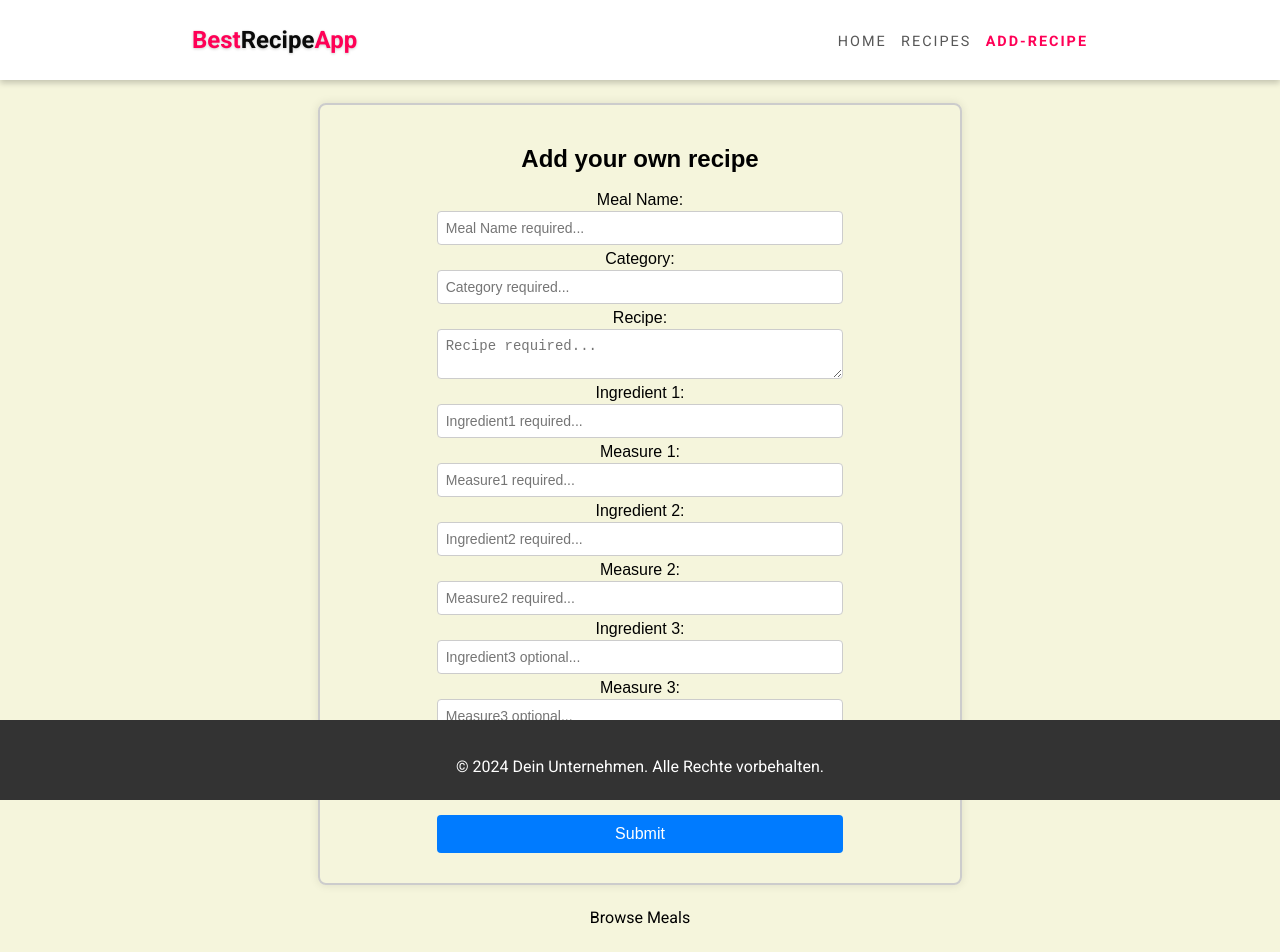
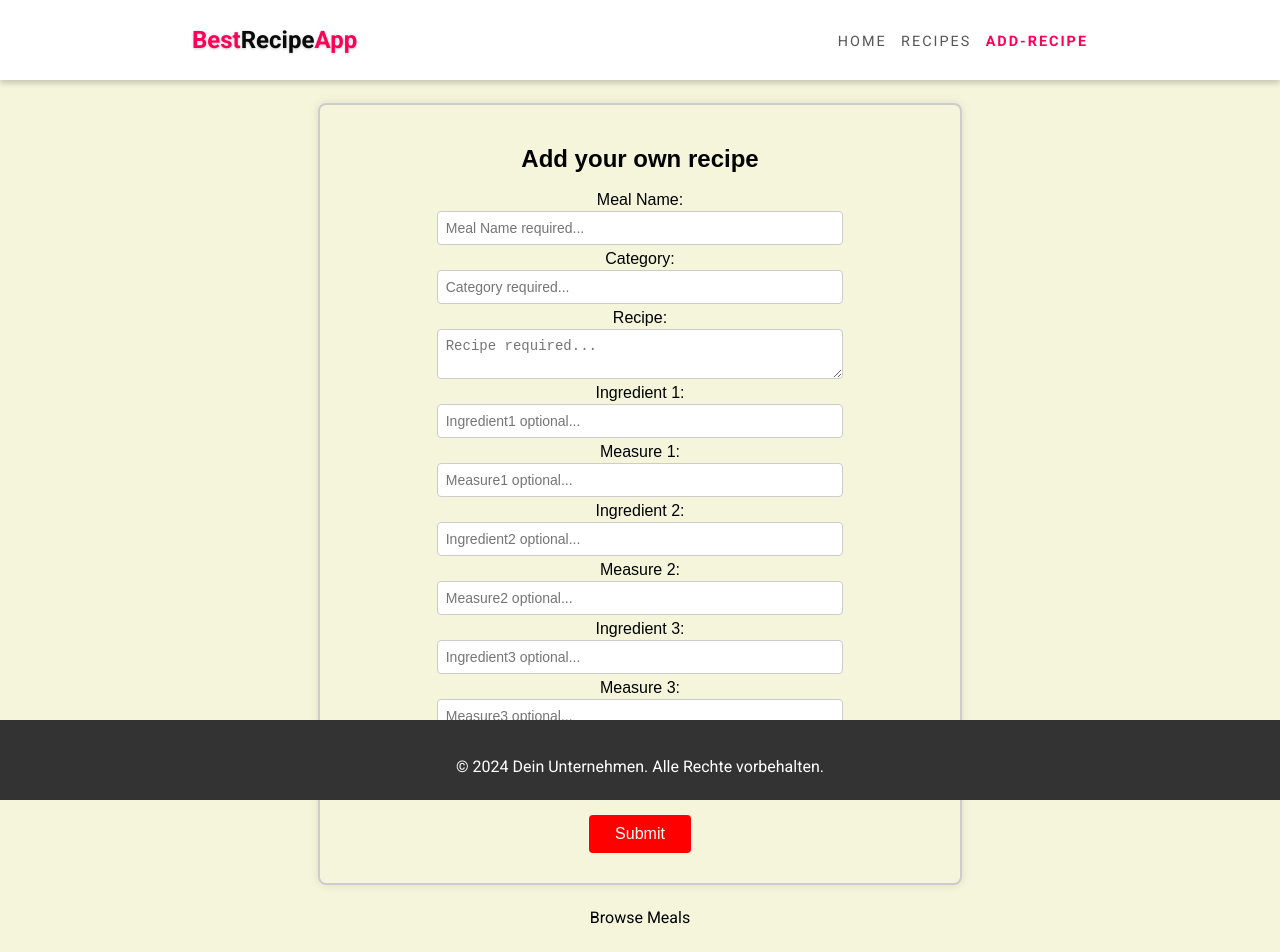
Before and after one commit to SiqiZheng94/siqizheng-RecipeApp, a React (Vite) app in the folder frontend/: page /add-recipe in a window 1280 px wide. Shown: the top 952 px of the page. Built offline with nearby package versions, Linux system fonts and the light colour scheme; no server answers.

Commit message:
alert message

```diff
--- a/frontend/src/App.tsx
+++ b/frontend/src/App.tsx
@@ -15,8 +15,9 @@ import RecipeDetailsPage from "./pages/RecipeDetailsPage.tsx";
 
 import FirstLetterMealPage from "./pages/FirstLetterMealPage.tsx";
 
-import AddRecipe from "./components/AddRecipe.tsx";
+import AddRecipe from "./pages/AddRecipe.tsx";
 import RecipeEditPage from "./pages/RecipeEditPage.tsx";
+
 
 
 
--- a/frontend/src/components/AddRecipe.tsx
+++ b/frontend/src/pages/AddRecipe.tsx
@@ -41,9 +41,14 @@ const AddRecipes: React.FC = () => {
 
     const handleSubmit = async (e: React.FormEvent) => {
         e.preventDefault();
+        if(formData.strMeal===""){alert("Meal name can't be empty.")}
+        else if (formData.strCategory===""){alert("Meal category can't be empty.")}
+        else if (formData.strInstructions===""){alert("Recipe can't be empty.")}
+        else {
             try {
                 // Sende Daten an das Backend
                 const response = await axios.post("/api/meals/add", formData);
+                alert("You have successfully created a new recipe!")
                 setFormData({
                     strMeal: '',
                     strCategory: '',
@@ -59,7 +64,7 @@ const AddRecipes: React.FC = () => {
                 console.log(response.data);
             } catch (error) {
                 console.error('Fehler beim Senden der Daten:', error);
-        }
+            }}
     };
 
     return (
@@ -104,7 +109,7 @@ const AddRecipes: React.FC = () => {
                     value={formData.strIngredient1}
                     onChange={handleInputChange}
                     required
-                    placeholder={"Ingredient1 required..."}
+                    placeholder={"Ingredient1 optional..."}
                 />
                 <label htmlFor="strMeasure1">Measure 1:</label>
                 <input
@@ -114,7 +119,7 @@ const AddRecipes: React.FC = () => {
                     value={formData.strMeasure1}
                     onChange={handleInputChange}
                     required
-                    placeholder={"Measure1 required..."}
+                    placeholder={"Measure1 optional..."}
                 />
                 <label htmlFor="strIngredient2">Ingredient 2:</label>
                 <input
@@ -124,7 +129,7 @@ const AddRecipes: React.FC = () => {
                     value={formData.strIngredient2}
                     onChange={handleInputChange}
                     required
-                    placeholder={"Ingredient2 required..."}
+                    placeholder={"Ingredient2 optional..."}
                 />
                 <label htmlFor="strMeasure2">Measure 2:</label>
                 <input
@@ -134,7 +139,7 @@ const AddRecipes: React.FC = () => {
                     value={formData.strMeasure2}
                     onChange={handleInputChange}
                     required
-                    placeholder={"Measure2 required..."}
+                    placeholder={"Measure2 optional..."}
                 />
                 <label htmlFor="strIngredient3">Ingredient 3:</label>
                 <input
@@ -165,7 +170,7 @@ const AddRecipes: React.FC = () => {
                     placeholder={"Meal link Image optional..."}
                 />
                 <br/>
-                <button type="button" onClick={handleSubmit}>
+                <button  className="submit"  onClick={handleSubmit}>
                     Submit
                 </button>
             </form>
--- a/frontend/src/pages/RecipeEditPage.tsx
+++ b/frontend/src/pages/RecipeEditPage.tsx
@@ -66,25 +66,38 @@ export default function RecipeEditPage(props: RecipeEditPageProps) {
                         {/* Loop through ingredients and measures */}
                         {Array.from({ length: 20 }).map((_, index) => {
                             const ingredientField = `strIngredient${index + 1}` as keyof Meal;
-                            const measureField = `strMeasure${index + 1}` as keyof Meal;
 
                             return (
                                 <React.Fragment key={index}>
                                     {selectedMeal && selectedMeal[ingredientField] && selectedMeal[ingredientField]?.trim() !== "" && (
                                         <li contentEditable={true} onBlur={(e) => handleEdit(ingredientField, e)} dangerouslySetInnerHTML={{ __html: selectedMeal[ingredientField] || "" }}></li>
                                     )}
-                                    {selectedMeal && selectedMeal[measureField] && selectedMeal[measureField]?.trim() !== "" && (
-                                        <li contentEditable={true} onBlur={(e) => handleEdit(measureField, e)} dangerouslySetInnerHTML={{ __html: selectedMeal[measureField] || "" }}></li>
-                                    )}
                                 </React.Fragment>
                             );
                         })}
                     </ul>
                 </div>
+                <div className="column">
+                        <ul>
+                            {/* Loop through ingredients and measures */}
+                            {Array.from({ length: 20 }).map((_, index) => {
+                                const measureField = `strMeasure${index + 1}` as keyof Meal;
+
+                                return (
+                                    <React.Fragment key={index}>
+                                        {selectedMeal && selectedMeal[measureField] && selectedMeal[measureField]?.trim() !== "" && (
+                                            <li contentEditable={true} onBlur={(e) => handleEdit(measureField, e)} dangerouslySetInnerHTML={{ __html: selectedMeal[measureField] || "" }}></li>
+                                        )}
+                                    </React.Fragment>
+                                );
+                            })}
+                        </ul>
+                </div>
             </div>
 
+
             {error && <p>{error}</p>}
-            <button className={"submit"} onClick={handleSubmit}>Submit</button>
+            <button className="submit" onClick={handleSubmit}>Submit</button>
         </div>
     );
 }
--- a/frontend/src/styles/addRecipe.scss
+++ b/frontend/src/styles/addRecipe.scss
@@ -6,6 +6,11 @@
     justify-content: center;
     margin: 0;
     font-family: Arial, sans-serif;
+  .submit {
+    background-color: red;
+    width: 8vw;
+
+  }
 }
 form {
   width: 80%;
@@ -47,7 +52,7 @@ textarea {
 button {
   width: 70%;
   padding: 10px;
-  background-color: #007bff;
+  background-color: red;
   color: #fff;
   border: none;
   border-radius: 4px;
```
Also changed, not shown: 1 other file (tests, documents, lock files or other folders). Lines whose indentation alone changed are shown as unchanged.
